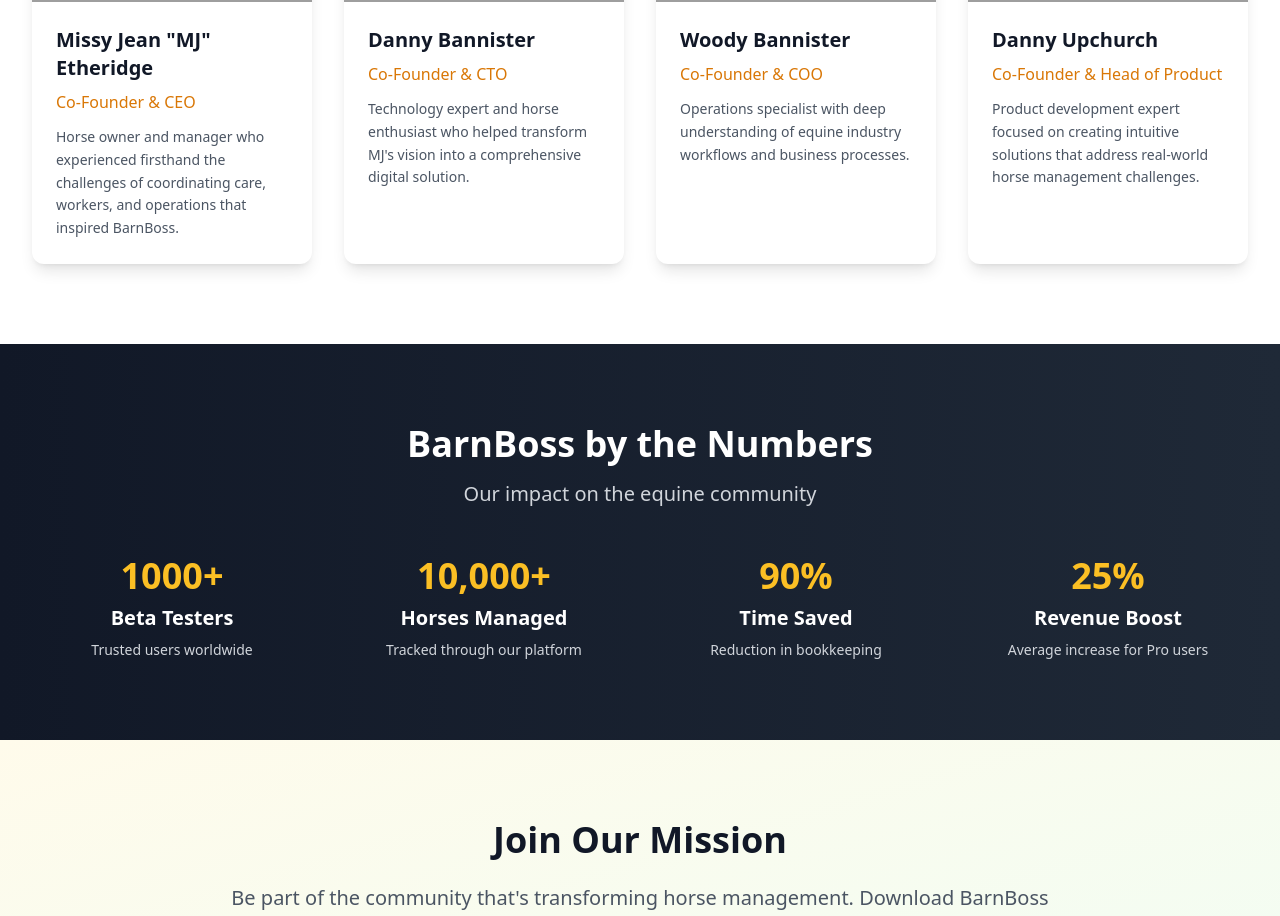
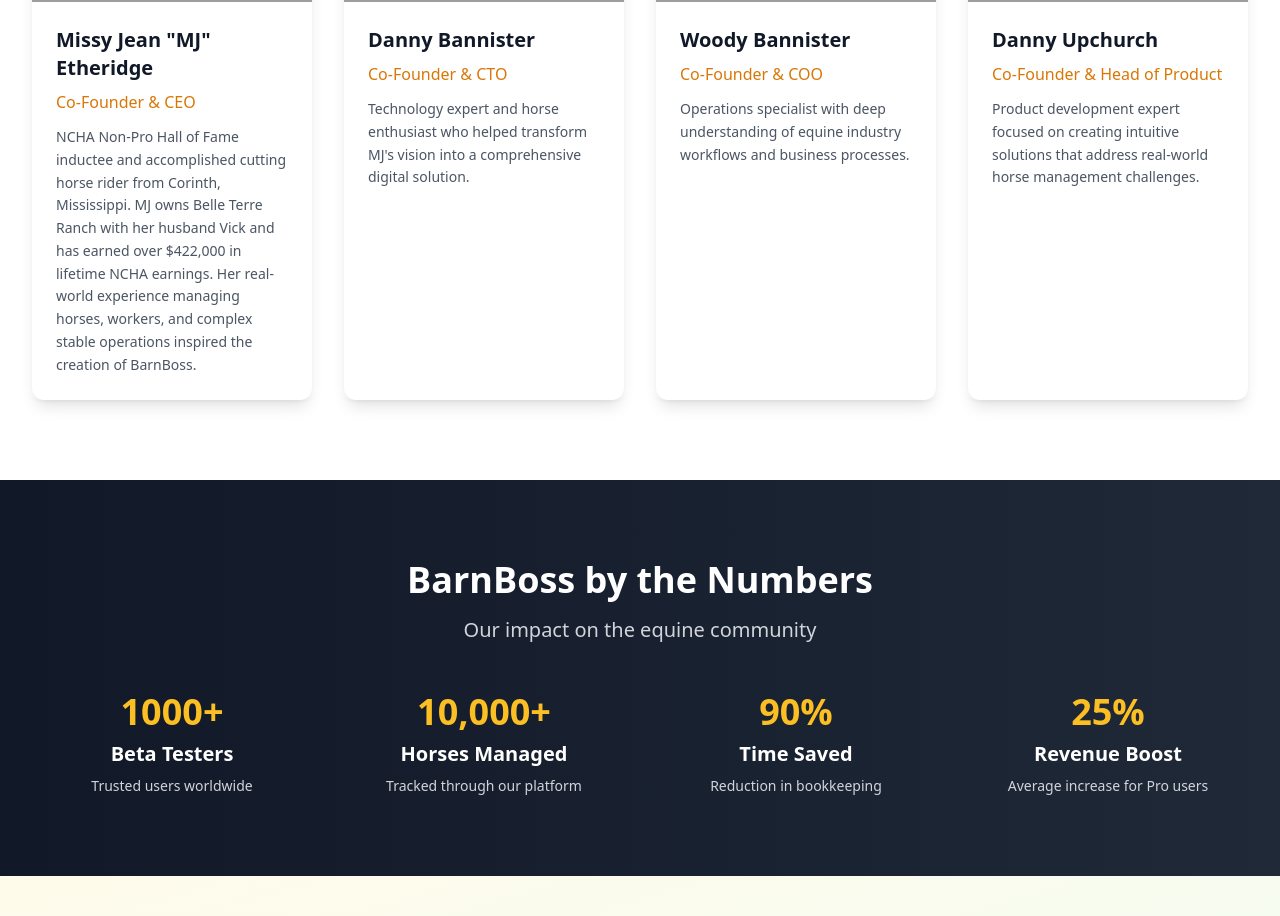
Before and after one commit to Grayjack64/barnboss-website, a React (Vite) app: page /about in a window 1280 px wide. Shown: the part 2260-3176 px from the top of the page. Built offline with nearby package versions, Linux system fonts and the light colour scheme; grey boxes are pictures that could not be loaded.

Commit message:
Update MJ bio with comprehensive credentials and add .gitignore

```diff
--- a/src/pages/About.tsx
+++ b/src/pages/About.tsx
@@ -6,7 +6,7 @@
     {
       name: 'Missy Jean "MJ" Etheridge',
       role: 'Co-Founder & CEO',
-      bio: 'Horse owner and manager who experienced firsthand the challenges of coordinating care, workers, and operations that inspired BarnBoss.',
+      bio: 'NCHA Non-Pro Hall of Fame inductee and accomplished cutting horse rider from Corinth, Mississippi. MJ owns Belle Terre Ranch with her husband Vick and has earned over $422,000 in lifetime NCHA earnings. Her real-world experience managing horses, workers, and complex stable operations inspired the creation of BarnBoss.',
       image: 'https://images.pexels.com/photos/5876695/pexels-photo-5876695.jpeg?auto=compress&cs=tinysrgb&w=400'
     },
     {
```
Also changed, not shown: 1 other file (tests, documents, lock files or other folders).
